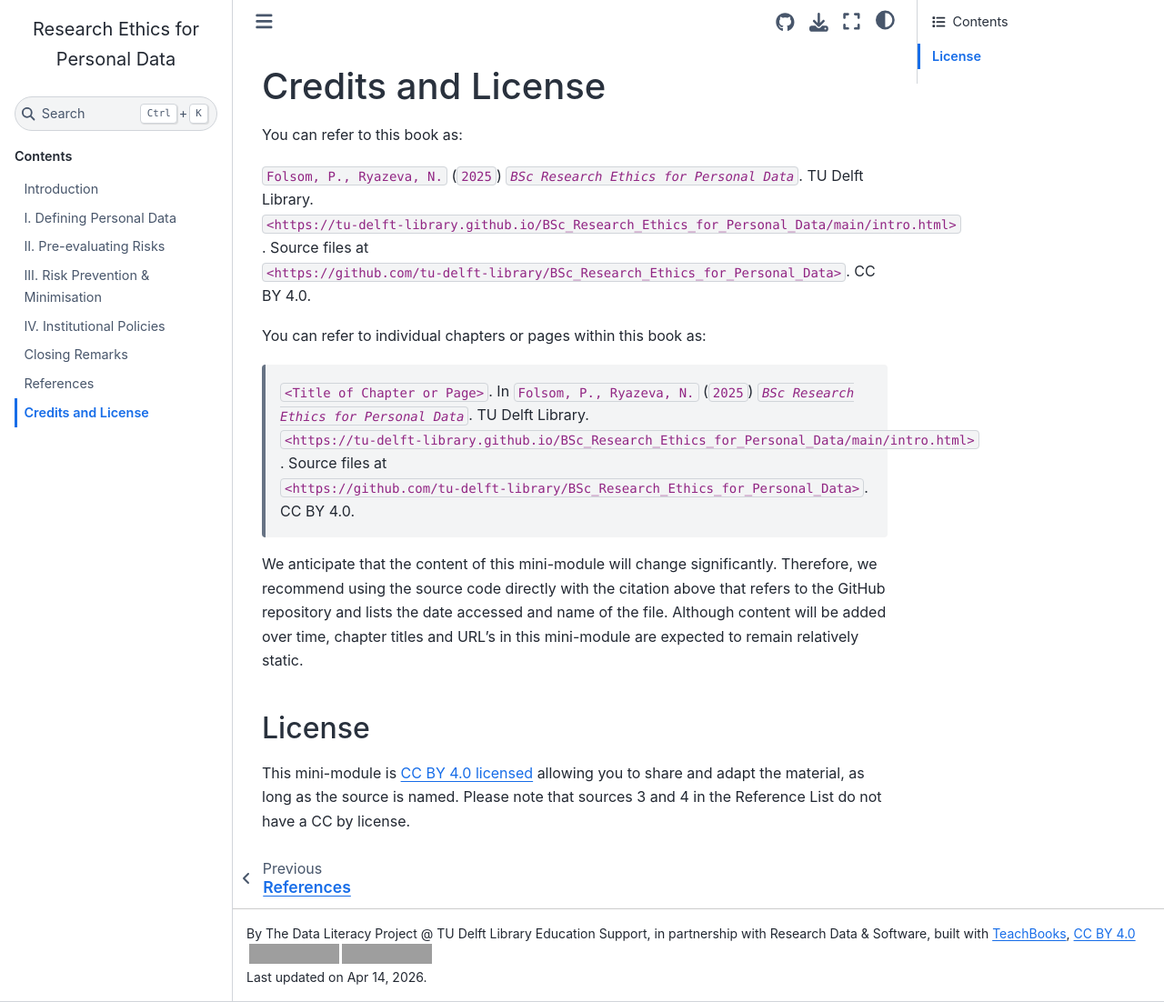
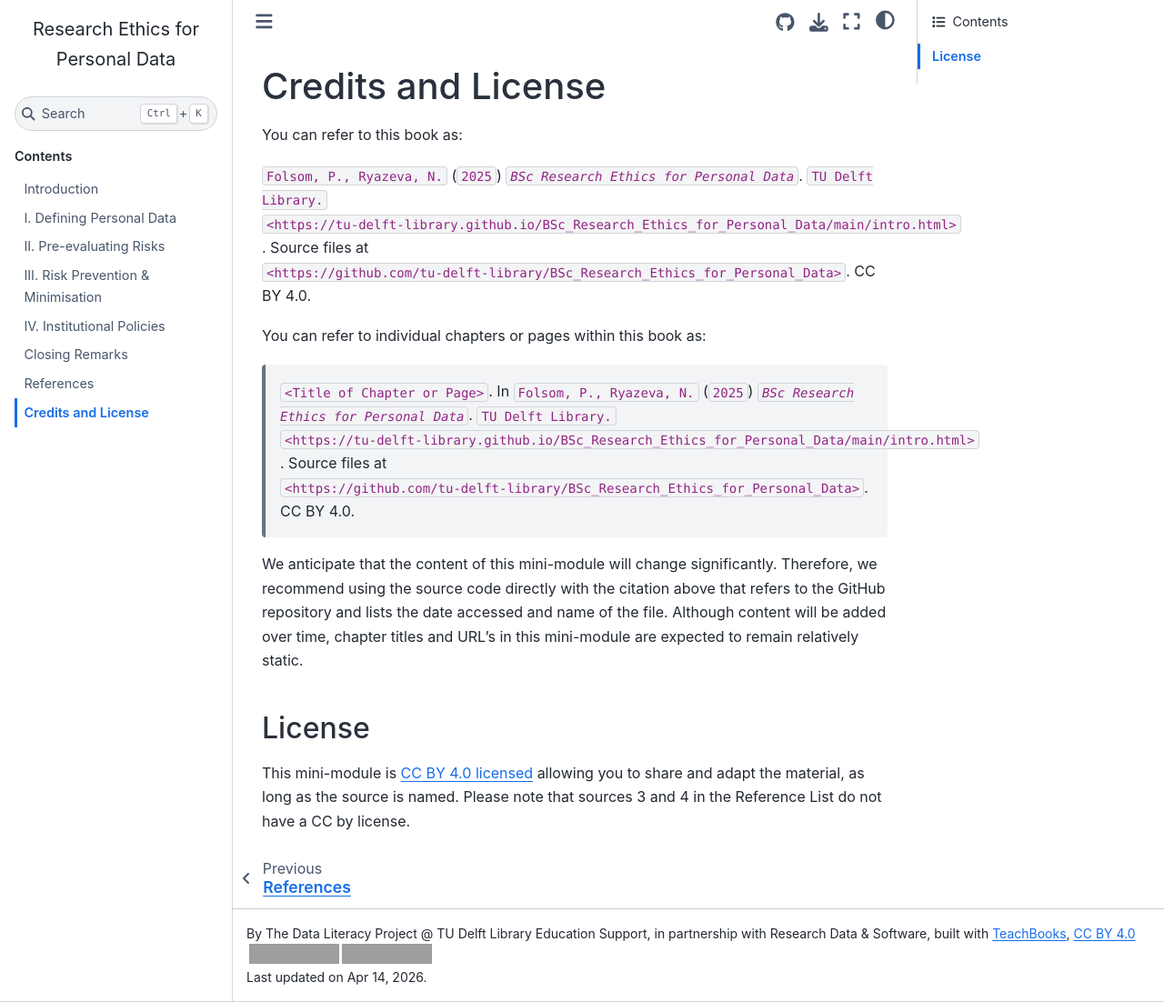
Before and after one commit to tu-delft-library/BSc_Research_Ethics_for_Personal_Data, a Jupyter Book: the page built from book/credits.md, in a window 1280 px wide and 1102 px high. Shown: the whole window at 91% size. Built offline with Jupyter Book 1.0.4 settings and Sphinx 7.4.7 and the Sphinx Book theme 1.1.4, drawn with Linux system fonts in a browser that asks for light colours; comment, search, counter and statistics services are not loaded; grey boxes are pictures that could not be loaded.

Commit message:
added flying commas around institution

```diff
--- a/book/credits.md
+++ b/book/credits.md
@@ -3,11 +3,11 @@
 
 You can refer to this book as:
 
-`Folsom, P., Ryazeva, N.` (`2025`) _`BSc Research Ethics for Personal Data`_.  TU Delft Library.  `<https://tu-delft-library.github.io/BSc_Research_Ethics_for_Personal_Data/main/intro.html>`. Source files at `<https://github.com/tu-delft-library/BSc_Research_Ethics_for_Personal_Data>`. CC BY 4.0.
+`Folsom, P., Ryazeva, N.` (`2025`) _`BSc Research Ethics for Personal Data`_.  `TU Delft Library.`  `<https://tu-delft-library.github.io/BSc_Research_Ethics_for_Personal_Data/main/intro.html>`. Source files at `<https://github.com/tu-delft-library/BSc_Research_Ethics_for_Personal_Data>`. CC BY 4.0.
 
 You can refer to individual chapters or pages within this book as:
 
-> `<Title of Chapter or Page>`. In `Folsom, P., Ryazeva, N.` (`2025`) _`BSc Research Ethics for Personal Data`_. TU Delft Library.  `<https://tu-delft-library.github.io/BSc_Research_Ethics_for_Personal_Data/main/intro.html>`. Source files at `<https://github.com/tu-delft-library/BSc_Research_Ethics_for_Personal_Data>`. CC BY 4.0.
+> `<Title of Chapter or Page>`. In `Folsom, P., Ryazeva, N.` (`2025`) _`BSc Research Ethics for Personal Data`_. `TU Delft Library.`  `<https://tu-delft-library.github.io/BSc_Research_Ethics_for_Personal_Data/main/intro.html>`. Source files at `<https://github.com/tu-delft-library/BSc_Research_Ethics_for_Personal_Data>`. CC BY 4.0.
 
 We anticipate that the content of this mini-module will change significantly. Therefore, we recommend using the source code directly with the citation above that refers to the GitHub repository and lists the date accessed and name of the file. Although content will be added over time, chapter titles and URL's in this mini-module are expected to remain relatively static.
 
```
